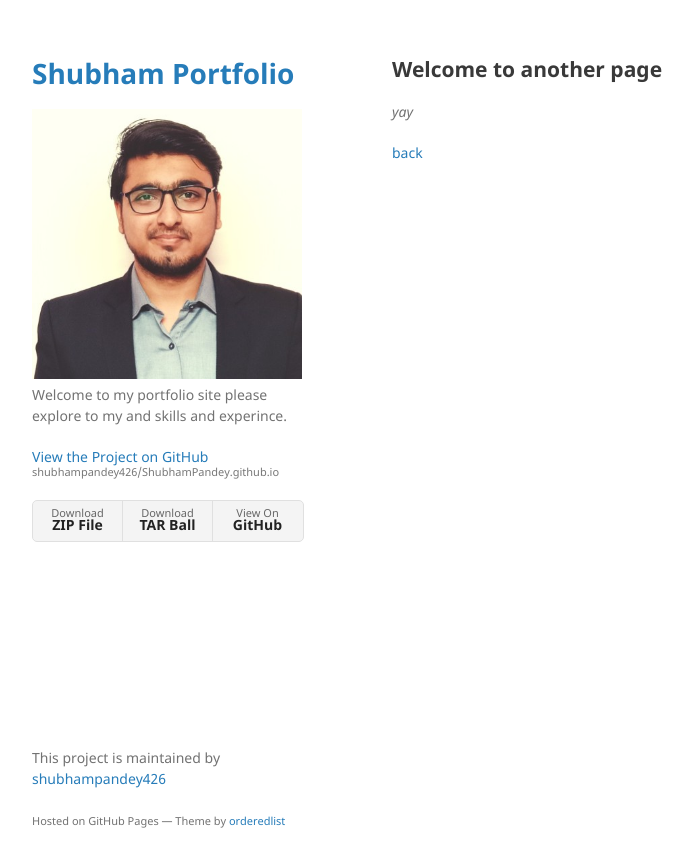
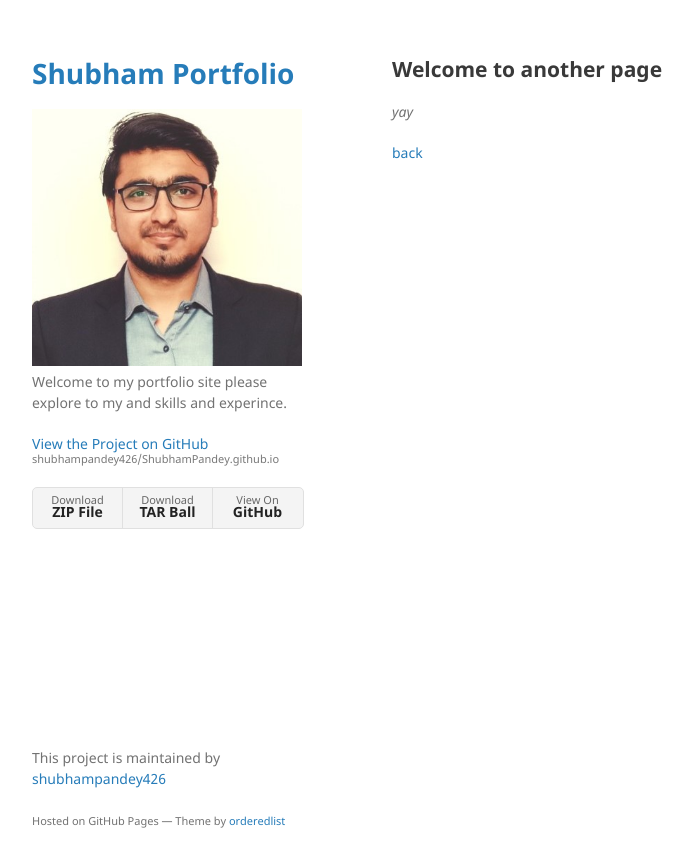
Before and after one commit to shubhampandey426/ShubhamPandey.github.io, a Jekyll site: the page built from another-page.md, in a window 1280 px wide. Shown: the top 867 px of the page, without its empty margins (178-871 px from the left). Built offline with Jekyll 4.4.1, drawn with Linux system fonts in a browser that asks for light colours; our own code applies the rules of GitHub Pages for plain Markdown files.

Commit message:
Update _config.yml

```diff
--- a/_config.yml
+++ b/_config.yml
@@ -1,5 +1,5 @@
 title: Shubham Portfolio
-logo: /assets/img/logo.png.jpg
+logo: /assets/img/logo2.jpg
 description: Welcome to my portfolio site please explore to my and skills and experince.
 show_downloads: true
 google_analytics:
```
